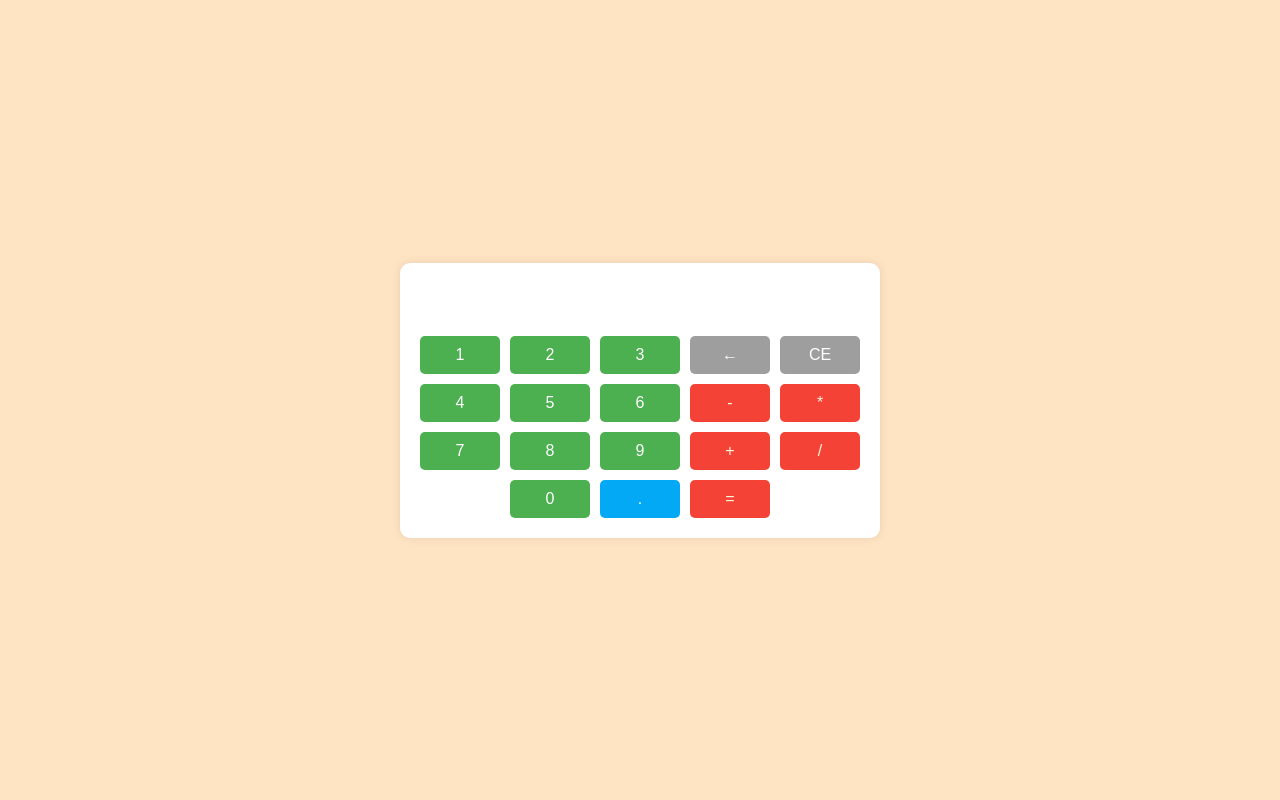
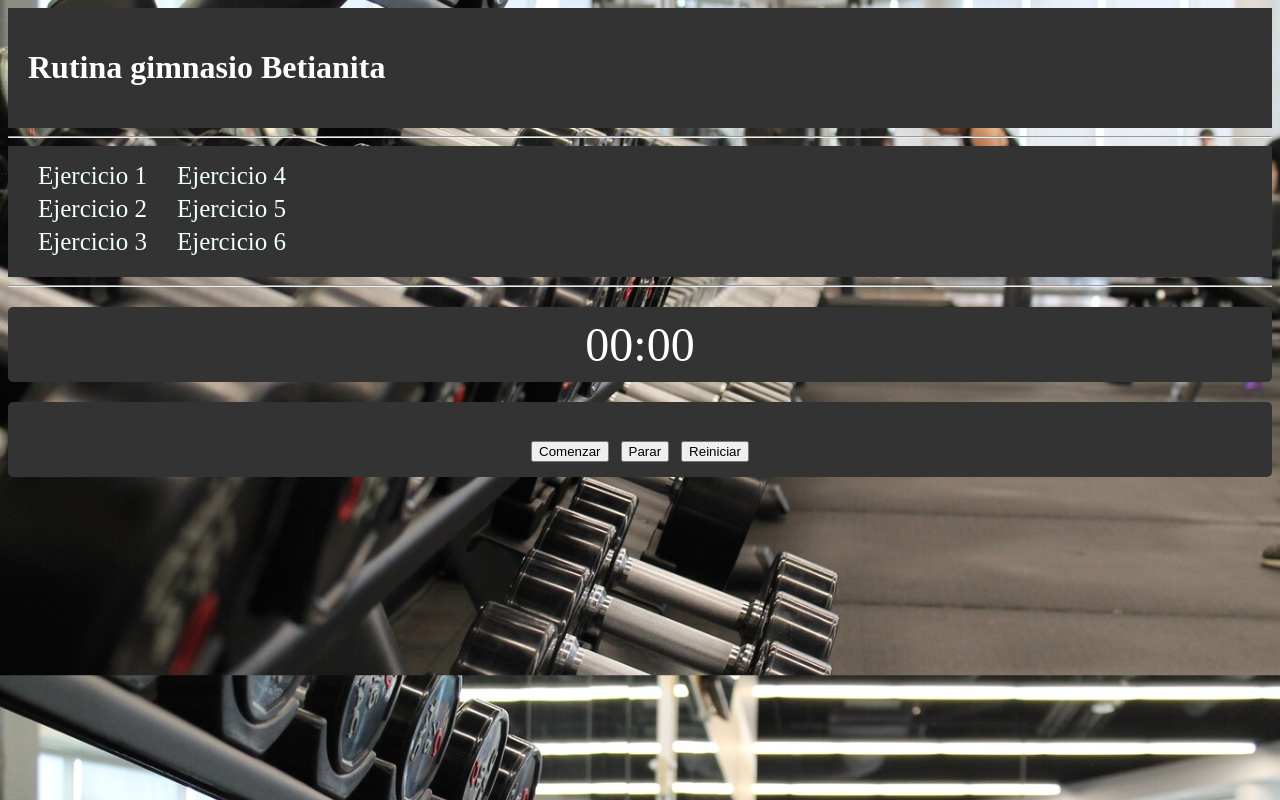
Before and after one commit to NicolasMoreyra/Calculadora, a plain HTML site: page index.html in a window 1280 px wide. Drawn offline with Linux system fonts and the light colour scheme.

Commit message:
cambios1

```diff
--- a/css/estilos.css
+++ b/css/estilos.css
@@ -1,57 +1,56 @@
-body {
-    font-family: Arial, sans-serif;
-    display: flex;
-    justify-content: center;
-    align-items: center;
-    height: 100vh;
-    margin: 0;
-    background-color: bisque;
+.timer {
+    font-size: 48px;
+    text-align: center;
+    margin: 20px 0;
   }
 
-.calculadora {
-    display: grid;
-    grid-template-columns: repeat(5, 80px);
-    grid-gap: 10px;
-    text-align: center;
-    background-color: #fff;
-    padding: 20px;
-    border-radius: 10px;
-    box-shadow: 0px 0px 10px rgba(0,0,0,0.1);
+  h2 {
+    font-size: 24px;
+    margin-bottom: 10px;
   }
 
-button {
+  ul {
+    list-style-type: none;
+    padding: 0;
+    margin-left: 30px;
+  }
+
+  li {
+    margin-bottom: 5px;
+    font-size: 25px;
+    color: azure;
+  }
+
+  p {
+    line-height: 1.5;
+  }
+
+  header {
+    background-color: #333;
+    padding: 20px;
+    color: #fff;
+  }
+
+  body {
+    background-image: url(../Imágenes/1366_2000.jpeg);
+    background-size: cover;
+    background-position: center;
+  }
+
+
+
+  .timer {
+    font-size: 48px;
+    text-align: center;
+    margin: 20px 0;
+    background-color: #333;
+    color: #fff;
     padding: 10px;
-    font-size: 16px;
-    cursor: pointer;
-    border: none;
     border-radius: 5px;
   }
 
-.numero {
-    background-color: #4caf50;
-    color: #fff;
+  .ejercicios{
+    display: flex;
+    flex-direction: row;
+    background-color: #333;
   }
-
-.operador {
-    background-color: #f44336;
-    color: beige;
-}
-
-.borrar {
-    background-color: #9e9e9e;
-    color: #fff;
-}
-
-.decimal {
-    background-color: #03a9f4;
-    color: #fff;
-}
-
-#display {
-    grid-column: span 5;
-    padding: 10px;
-    font-size: 20px;
-    text-align: right;
-    border: none;
-    border-radius: 5px;
-}
--- a/index.html
+++ b/index.html
@@ -1,42 +1,43 @@
 <!DOCTYPE html>
-<html lang="es">
+<html>
+
 <head>
-    <meta charset="UTF-8">
-    <meta name="viewport" content="width=device-width, initial-scale=1.0">
-    <title>Calculadora</title>
-    <link rel="stylesheet" href="./css/estilos.css">
-    <script src="./js/calculadora.js"></script>
+    <title>Rutina Gimnasio</title>
+    <meta name="viewport" content="width=device-width, initial-scale=1, maximum-scale=1, user-scalable=no">
+    <link rel="stylesheet" type="text/css" href="./css/estilos.css">
+
 </head>
+
 <body>
-    <div class="calculadora">
-        <input type="text" id="display" readonly>
+    <header>
+        <h1>Rutina gimnasio Betianita</h1>
+    </header>
+    <hr>
+    <main>
+        <div class="ejercicios">
+            <ul>
+                <li>Ejercicio 1</li>
+                <li>Ejercicio 2</li>
+                <li>Ejercicio 3</li>
+            </ul>
+            <ul>
+                <li>Ejercicio 4</li>
+                <li>Ejercicio 5</li>
+                <li>Ejercicio 6</li>
+            </ul>
+        </div>
+    </main>
+    <hr>
+<div class="timer">
+    <span id="timer">00:00</span>
+</div>
+    <div class="timer">
+        <button onclick="startTimer()">Comenzar</button>
+        <button onclick="stopTimer()">Parar</button>
+        <button onclick="resetTimer()">Reiniciar</button>
+    </div>
 
+</body>
+<script src="./js/Timers.js"></script>
 
-        <button class="numero" onclick="agregarNumero(1)">1</button>
-        <button class="numero" onclick="agregarNumero(2)">2</button>
-        <button class="numero" onclick="agregarNumero(3)">3</button>
-        <button class="borrar" onclick="borrarUltimoDigito()">←</button>
-        <button class="borrar" onclick="limpiarDisplay()">CE</button>
-
-
-
-        <button class="numero" onclick="agregarNumero(4)">4</button>
-        <button class="numero" onclick="agregarNumero(5)">5</button>
-        <button class="numero" onclick="agregarNumero(6)">6</button>
-        <button class="operador" onclick="agregarOperador('-')">-</button>
-        <button class="operador" onclick="agregarOperador('*')">*</button>
-
-        <button class="numero" onclick="agregarNumero(7)">7</button>
-        <button class="numero" onclick="agregarNumero(8)">8</button>
-        <button class="numero" onclick="agregarNumero(9)">9</button>
-        <button class="operador" onclick="agregarOperador('+')">+</button>
-        <button class="operador" onclick="agregarOperador('/')">/</button>
-
-       <br>
-        <button class="numero" onclick="agregarNumero(0)">0</button>
-        <button class="decimal" onclick="agregarDecimal()">.</button>
-        <button class="operador" onclick="calcularResultado()">=</button>
-
-    </div>
-</body>
 </html>
--- /dev/null
+++ b/js/Timers.js
@@ -0,0 +1,27 @@
+var timerElement = document.getElementById('timer');
+var seconds = 0;
+var timerInterval;
+
+function startTimer() {
+  timerInterval = setInterval(updateTimer, 1000);
+}
+
+function stopTimer() {
+  clearInterval(timerInterval);
+}
+
+function resetTimer() {
+  seconds = 0;
+  updateTimer();
+}
+
+function updateTimer() {
+  seconds++;
+  timerElement.textContent = formatTime(seconds);
+}
+
+function formatTime(time) {
+  var minutes = Math.floor(time / 60);
+  var seconds = time % 60;
+  return minutes.toString().padStart(2, '0') + ':' + seconds.toString().padStart(2, '0');
+}
--- a/js/calculadora.js
+++ /dev/null
@@ -1,88 +0,0 @@
-var operacionActual = '';
-var resultado = 0;
-var operadorAnterior = '';
-var decimalFlag = false;
-
-function actualizarDisplay() {
-    var display = document.getElementById('display');
-    display.value = operacionActual;
-}
-
-function agregarNumero(numero) {
-    operacionActual += numero;
-    actualizarDisplay();
-}
-
-function agregarOperador(operador) {
-    if (operadorAnterior !== '') {
-        calcularResultado();
-    }
-    operadorAnterior = operador;
-    operacionActual += operador;
-    actualizarDisplay();
-    decimalFlag = false;
-}
-
-function agregarDecimal() {
-    if (!decimalFlag) {
-        operacionActual += '.';
-        actualizarDisplay();
-        decimalFlag = true;
-    }
-}
-
-function calcularResultado() {
-    resultado = eval(operacionActual);
-    operacionActual = resultado.toString();
-    operadorAnterior = '';
-    actualizarDisplay();
-    decimalFlag = false;
-}
-
-function limpiarDisplay() {
-    operacionActual = '';
-    resultado = 0;
-    operadorAnterior = '';
-    actualizarDisplay();
-    decimalFlag = false;
-}
-
-function borrarUltimoDigito() {
-    operacionActual = operacionActual.slice(0, -1);
-    actualizarDisplay();
-}
-
-document.addEventListener('keydown', function(event) {
-    switch(event.key) {
-        case '0':
-        case '1':
-        case '2':
-        case '3':
-        case '4':
-        case '5':
-        case '6':
-        case '7':
-        case '8':
-        case '9':
-            agregarNumero(parseInt(event.key));
-            break;
-        case '+':
-        case '-':
-        case '*':
-        case '/':
-            agregarOperador(event.key);
-            break;
-        case '.':
-            agregarDecimal();
-            break;
-        case 'Enter':
-            calcularResultado();
-            break;
-        case 'Delete':
-            limpiarDisplay();
-            break;
-        case 'Backspace':
-            borrarUltimoDigito();
-            break;
-    }
-});
```
Also changed, not shown: Imágenes/1366_2000.jpeg (added). Lines whose indentation alone changed are shown as unchanged.
